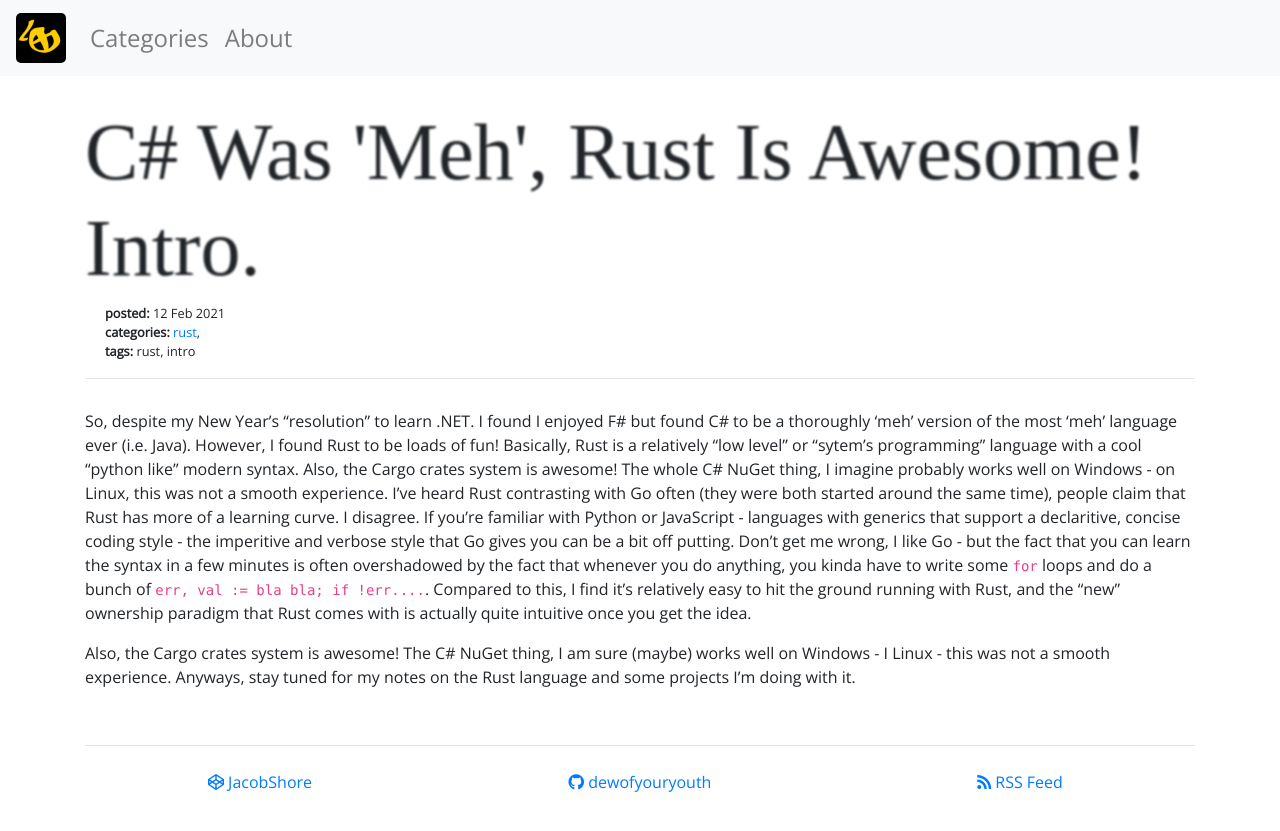
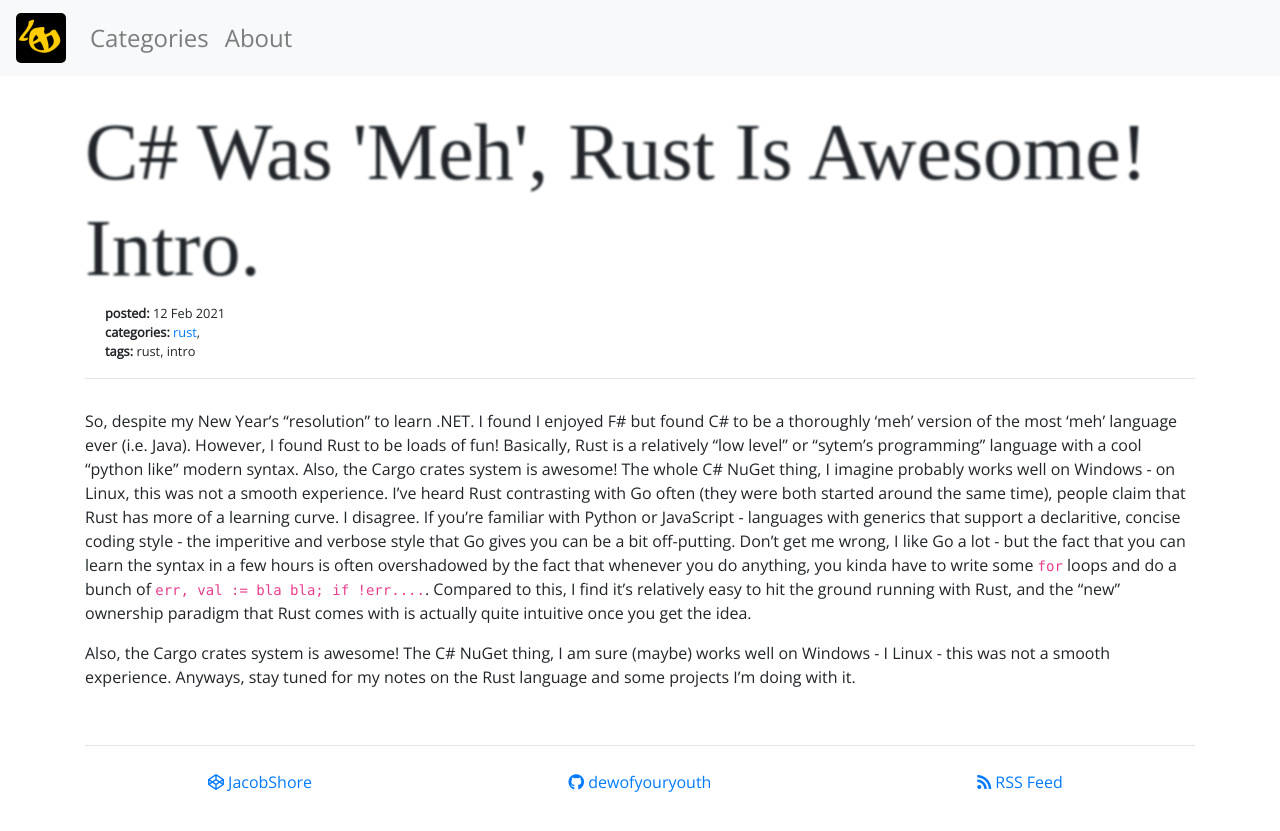
Before and after one commit to DewofyourYouth/DewofyourYouth.github.io, a Jekyll site: the page built from _posts/2021-02-12-rust-notes-intro.md, in a window 1280 px wide. Shown: the top 831 px of the page. Built offline with Jekyll 4.4.1, drawn with Linux system fonts in a browser that asks for light colours; nearby versions of some CDN libraries; some web fonts are replaced; comment, search, counter and statistics services are not loaded.

Commit message:
fix phrases

```diff
--- a/_posts/2021-02-12-rust-notes-intro.md
+++ b/_posts/2021-02-12-rust-notes-intro.md
@@ -11,6 +11,6 @@
   - rust
 ---
 
-So, despite my New Year's "resolution" to learn .NET. I found I enjoyed F# but found C# to be a thoroughly 'meh' version of the most 'meh' language ever (i.e. Java). However, I found Rust to be loads of fun! Basically, Rust is a relatively "low level" or "sytem's programming" language with a cool "python like" modern syntax. Also, the Cargo crates system is awesome! The whole C# NuGet thing, I imagine probably works well on Windows - on Linux, this was not a smooth experience. I've heard Rust contrasting with Go often (they were both started around the same time), people claim that Rust has more of a learning curve. I disagree. If you're familiar with Python or JavaScript - languages with generics that support a declaritive, concise coding style - the imperitive and verbose style that Go gives you can be a bit off putting. Don't get me wrong, I like Go - but the fact that you can learn the syntax in a few minutes is often overshadowed by the fact that whenever you do anything, you kinda have to write some `for` loops and do a bunch of `err, val := bla bla; if !err....`. Compared to this, I find it's relatively easy to hit the ground running with Rust, and the "new" ownership paradigm that Rust comes with is actually quite intuitive once you get the idea.
+So, despite my New Year's "resolution" to learn .NET. I found I enjoyed F# but found C# to be a thoroughly 'meh' version of the most 'meh' language ever (i.e. Java). However, I found Rust to be loads of fun! Basically, Rust is a relatively "low level" or "sytem's programming" language with a cool "python like" modern syntax. Also, the Cargo crates system is awesome! The whole C# NuGet thing, I imagine probably works well on Windows - on Linux, this was not a smooth experience. I've heard Rust contrasting with Go often (they were both started around the same time), people claim that Rust has more of a learning curve. I disagree. If you're familiar with Python or JavaScript - languages with generics that support a declaritive, concise coding style - the imperitive and verbose style that Go gives you can be a bit off-putting. Don't get me wrong, I like Go a lot - but the fact that you can learn the syntax in a few hours is often overshadowed by the fact that whenever you do anything, you kinda have to write some `for` loops and do a bunch of `err, val := bla bla; if !err....`. Compared to this, I find it's relatively easy to hit the ground running with Rust, and the "new" ownership paradigm that Rust comes with is actually quite intuitive once you get the idea.
 
 Also, the Cargo crates system is awesome! The C# NuGet thing, I am sure (maybe) works well on Windows - I Linux - this was not a smooth experience. Anyways, stay tuned for my notes on the Rust language and some projects I'm doing with it.
```
